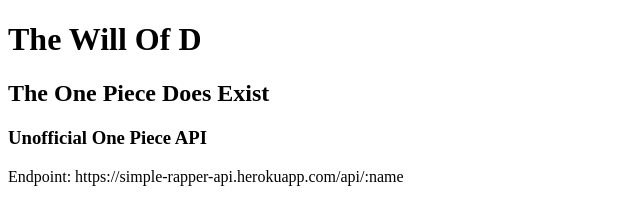
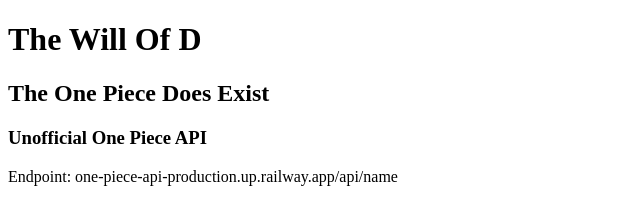
Before and after one commit to auditiochowdhury/one-piece-api, a website: page index.html in a window 1280 px wide. Shown: the full height of the page, 0-640 px from the left. Drawn offline with Linux system fonts and the light colour scheme.

Commit message:
Changed the api endpoint to railway

```diff
--- a/index.html
+++ b/index.html
@@ -8,7 +8,7 @@
         <h1>The Will Of D</h1>
         <h2>The One Piece Does Exist</h2>
         <h3>Unofficial One Piece API</h3>
-        <span>Endpoint: https://simple-rapper-api.herokuapp.com/api/:name</span>
+        <span>Endpoint: one-piece-api-production.up.railway.app/api/name</span>
 
 
     <script src="main.js"></script>
```
